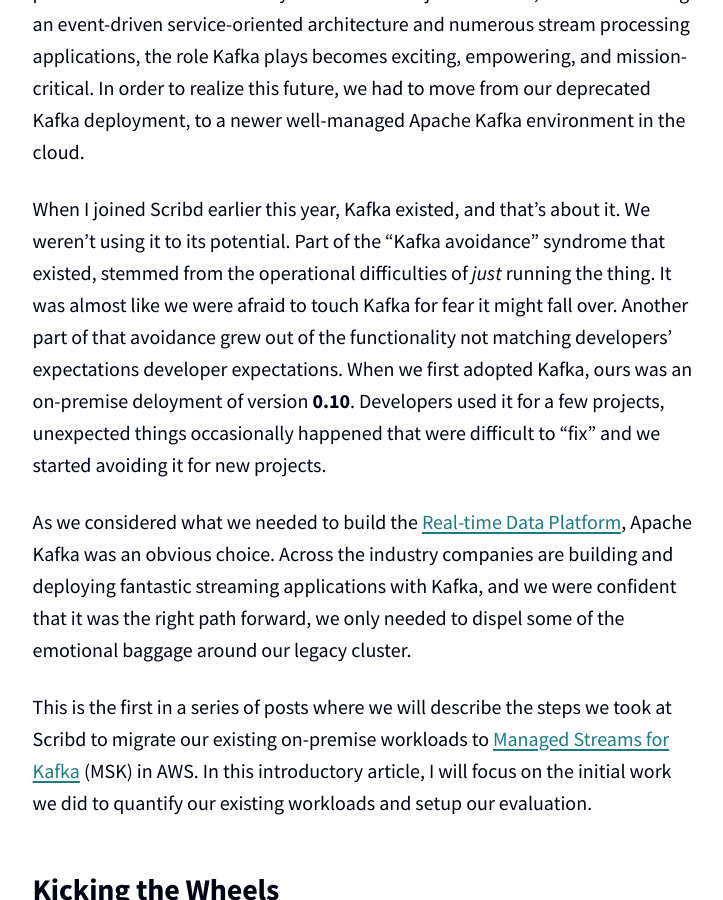
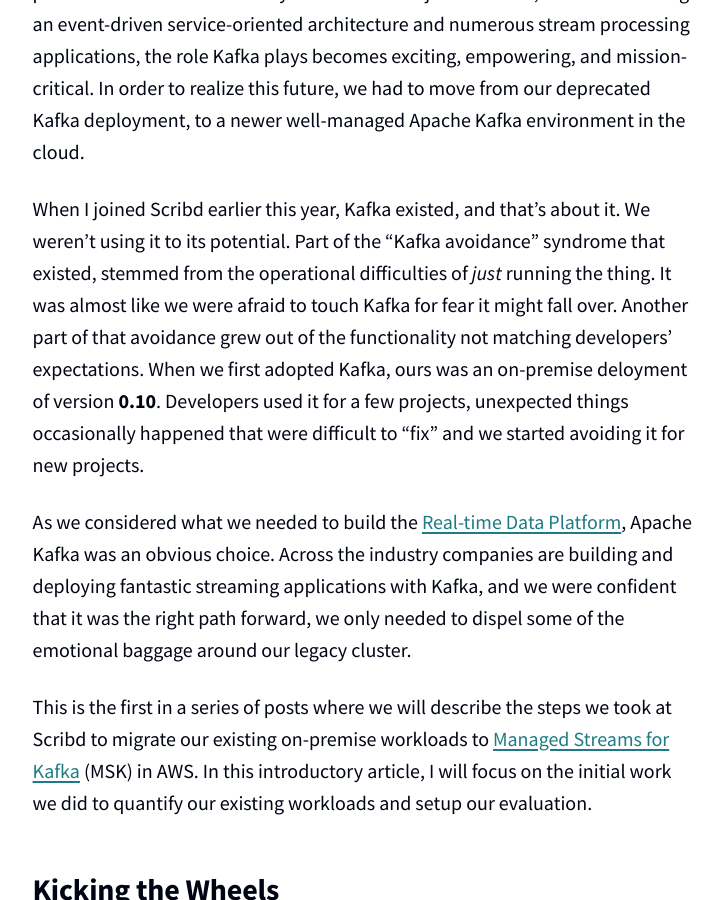
Before and after one commit to scribd/scribd.github.io, a Jekyll site: the page built from _posts/2019-12-30-migrating-kafka-to-aws.md, in a window 1280 px wide and 900 px high, scrolled down 588 px. Shown: the whole window, without its empty margins (341-1064 px from the left). Built offline with Jekyll 4.4.1, drawn with Linux system fonts in a browser that asks for light colours; some of the changed text lies outside the part shown.

Commit message:
fixing two small typos.

```diff
--- a/_posts/2019-12-30-migrating-kafka-to-aws.md
+++ b/_posts/2019-12-30-migrating-kafka-to-aws.md
@@ -25,7 +25,7 @@
 existed, stemmed from the operational difficulties of _just_ running the thing.
 It was almost like we were afraid to touch Kafka for fear it might fall over.
 Another part of that avoidance grew out of the functionality not matching
-developers' expectations developer expectations.  When we first adopted Kafka,
+developers' expectations.  When we first adopted Kafka,
 ours was an on-premise deloyment of version **0.10**. Developers used it for a
 few projects, unexpected things occasionally happened that were difficult to
 "fix" and we started avoiding it for new projects.
```
Also changed, not shown: other parts of _posts/2019-12-30-migrating-kafka-to-aws.md (+1 -1 lines).
